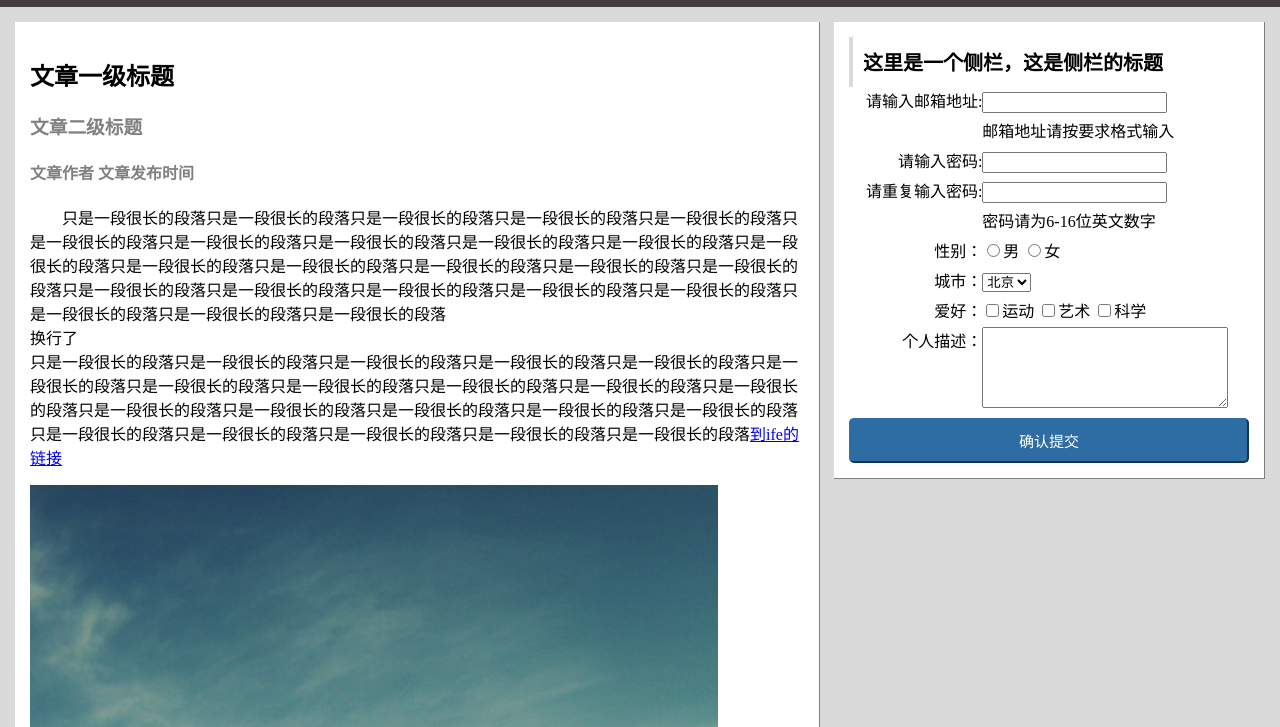
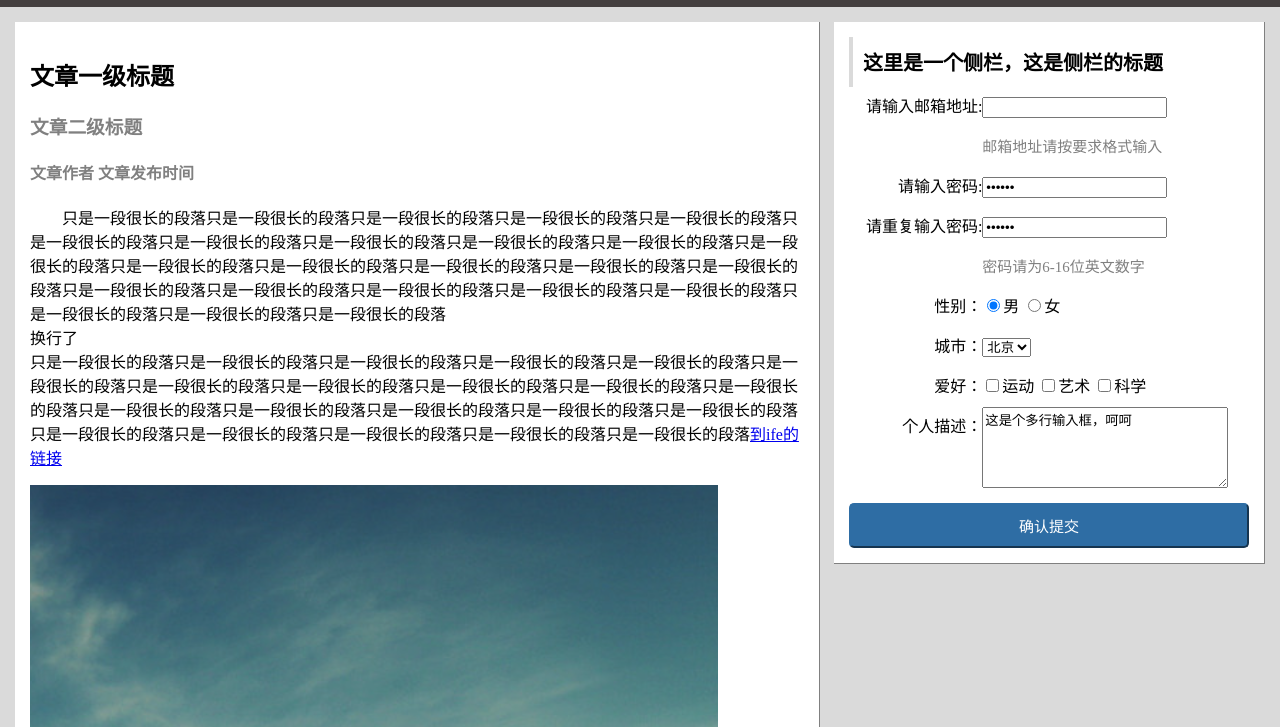
Before and after one commit to l1xiao/IFE, a plain HTML site: page phase1/task5.html in a window 1280 px wide. Shown: the part 73-800 px from the top of the page. Drawn offline with Linux system fonts and the light colour scheme.

Commit message:
modify some details

```diff
--- a/phase1/css/task5.css
+++ b/phase1/css/task5.css
@@ -146,7 +146,11 @@ sidebar {
 
 }
 sidebar form {
-    line-height:30px;
+    line-height:40px;
+}
+sidebar form span {
+    color:gray;
+    font-size:15px;
 }
 sidebar form button {
     width:100%;
--- a/phase1/task5.html
+++ b/phase1/task5.html
@@ -144,13 +144,13 @@
                     <div>
                         <label class="col-sm-4 text-right" for="password">请输入密码:</label>
                         <div class="col-sm-8 text-left" >
-                            <input type="text" name="password" />
+                            <input type="password" value="123123" name="password" />
                         </div>
                     </div>
                     <div>
-                        <label class="col-sm-4 text-right" for="password">请重复输入密码:</label>
+                        <label class="col-sm-4 text-right" for="password" >请重复输入密码:</label>
                         <div class="col-sm-8 text-left" >
-                            <input type="text" name="password" />
+                            <input type="password" value="123123" name="password" />
                             <br>
                             <span>密码请为6-16位英文数字</span>
                         </div>
@@ -158,7 +158,7 @@
                     <div>
                         <label class="col-sm-4 text-right" for="sex">性别：</label>
                         <div class="col-sm-8 text-left" >
-                            <input name="sex" type="radio" value="">男
+                            <input name="sex" type="radio" checked value="">男
                             <input name="sex" type="radio" value="">女
                         </div>
                     </div>
@@ -184,7 +184,7 @@
                     <div>
                         <label class="col-sm-4 text-right" for="ps">个人描述：</label>
                         <div class="col-sm-8 text-left" >
-                            <textarea rows="5"></textarea>
+                            <textarea rows="5" >这是个多行输入框，呵呵</textarea>
                         </div>
                     </div>
                     <button type="submit">确认提交</button>
```
